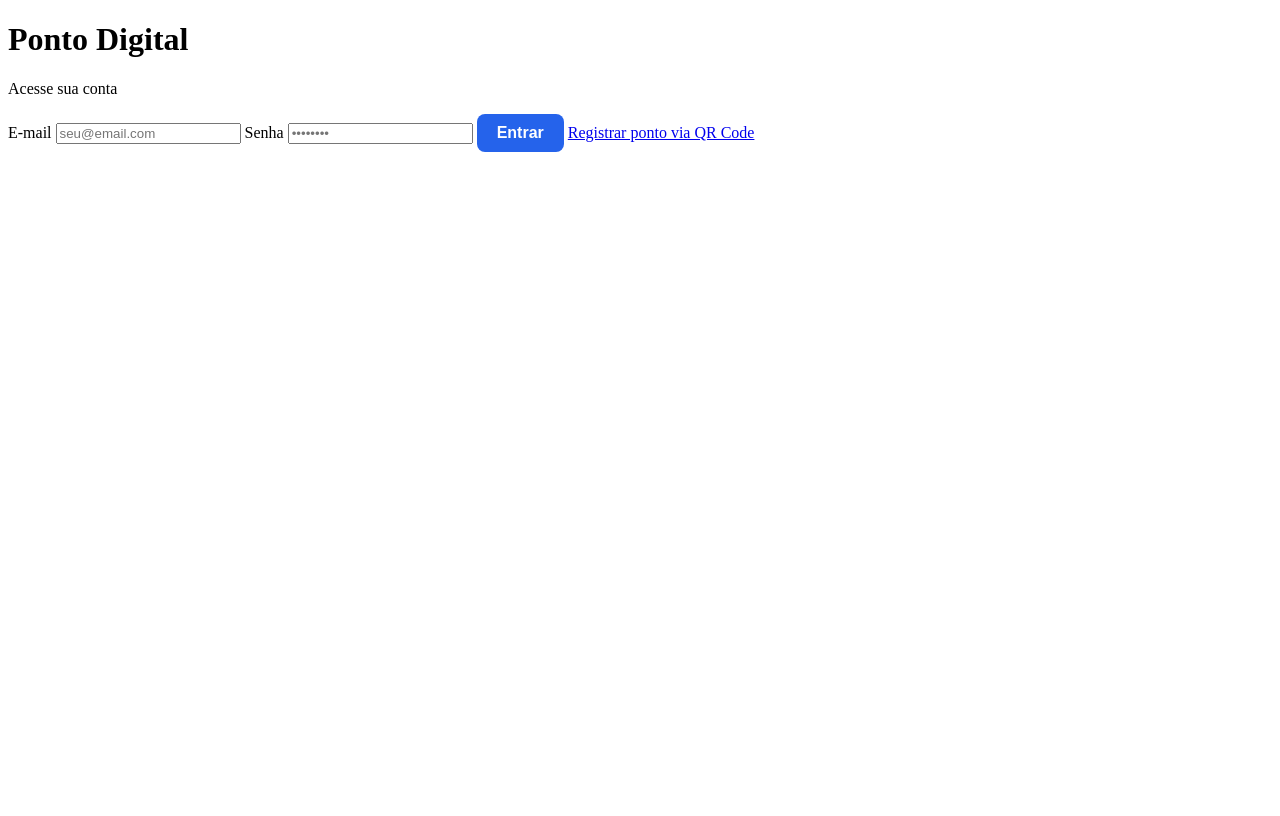
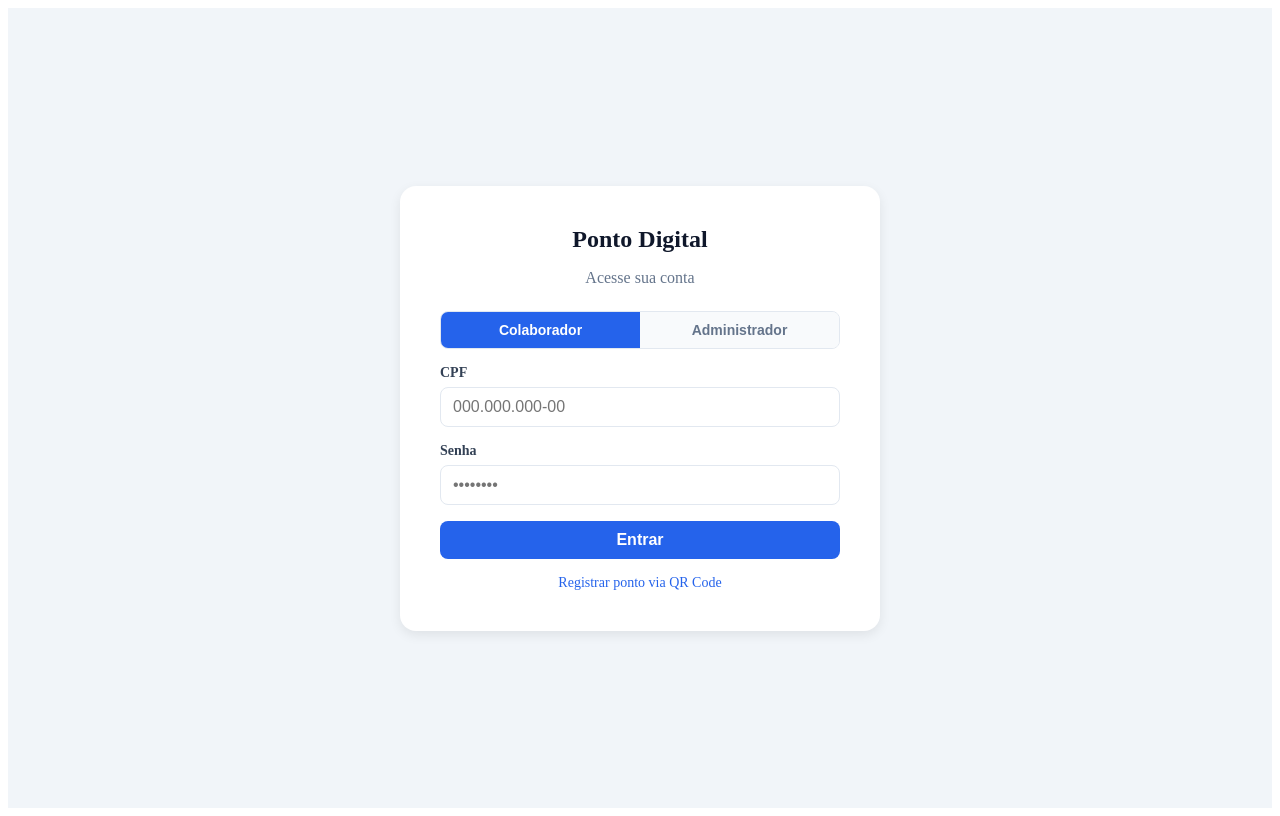
Before and after one commit to GianG-17/Frameworks_Web, a SvelteKit app: page /auth/login in a window 1280 px wide. Built offline with nearby package versions, Linux system fonts and the light colour scheme; no server answers.

Commit message:
Adiciona suporte a autenticação por CPF e implementa logout na interface do usuário

```diff
--- a/src/app.d.ts
+++ b/src/app.d.ts
@@ -10,6 +10,7 @@ declare global {
         id: string;
         name: string;
         email: string;
+        cpf: string;
         role: 'admin' | 'colaborador';
       } | null;
     }
--- a/src/routes/auth/login/+page.svelte
+++ b/src/routes/auth/login/+page.svelte
@@ -1,26 +1,44 @@
 <!--
   @page /auth/login
-  @description Página de login — credenciais (email + senha).
+  @description Página de login — admin por email, colaborador por CPF.
 -->
 <script lang="ts">
   import { goto } from '$app/navigation';
   import Button from '@/components/ui/Button.svelte';
   import { authService } from '@/services/auth.service';
   import { setUser } from '@/store/auth.store';
-  import { isValidEmail, isNotEmpty } from '@/utils/validators';
+  import { isValidEmail, isValidCpf, isNotEmpty, formatCpfInput } from '@/utils/validators';
 
-  let email = $state('');
+  type LoginTab = 'admin' | 'colaborador';
+
+  let activeTab = $state<LoginTab>('colaborador');
+  let identifier = $state('');
   let password = $state('');
   let loading = $state(false);
   let errorMsg = $state('');
 
+  function handleTabChange(tab: LoginTab): void {
+    activeTab = tab;
+    identifier = '';
+    password = '';
+    errorMsg = '';
+  }
+
+  function handleCpfInput(e: Event): void {
+    const input = e.target as HTMLInputElement;
+    identifier = formatCpfInput(input.value);
+  }
+
   function validate(): string | null {
-    if (!isNotEmpty(email) || !isNotEmpty(password)) return 'Preencha todos os campos.';
-    if (!isValidEmail(email)) return 'E-mail inválido.';
+    if (!isNotEmpty(identifier) || !isNotEmpty(password)) return 'Preencha todos os campos.';
+
+    if (activeTab === 'admin' && !isValidEmail(identifier)) return 'E-mail inválido.';
+    if (activeTab === 'colaborador' && !isValidCpf(identifier)) return 'CPF inválido.';
+
     return null;
   }
 
-  async function handleLogin() {
+  async function handleLogin(): Promise<void> {
     const validationError = validate();
     if (validationError) {
       errorMsg = validationError;
@@ -30,7 +48,7 @@
     loading = true;
     errorMsg = '';
     try {
-      const { token, user } = await authService.login({ email, password });
+      const { token, user } = await authService.login({ identifier, password });
 
       localStorage.setItem('auth_token', token);
       document.cookie = `auth_token=${token}; path=/; SameSite=Lax`;
@@ -47,19 +65,54 @@
   }
 </script>
 
+<svelte:head>
+  <title>Login — Ponto Digital</title>
+</svelte:head>
+
 <div class="login-page">
   <div class="login-card">
     <h1>Ponto Digital</h1>
     <p>Acesse sua conta</p>
 
+    <div class="tabs">
+      <button
+        class="tab"
+        class:tab--active={activeTab === 'colaborador'}
+        onclick={() => handleTabChange('colaborador')}
+      >
+        Colaborador
+      </button>
+      <button
+        class="tab"
+        class:tab--active={activeTab === 'admin'}
+        onclick={() => handleTabChange('admin')}
+      >
+        Administrador
+      </button>
+    </div>
+
     {#if errorMsg}
       <div class="error" role="alert">{errorMsg}</div>
     {/if}
 
-    <label>
-      E-mail
-      <input type="email" bind:value={email} placeholder="seu@email.com" />
-    </label>
+    {#if activeTab === 'admin'}
+      <label>
+        E-mail
+        <input type="email" bind:value={identifier} placeholder="seu@email.com" />
+      </label>
+    {:else}
+      <label>
+        CPF
+        <input
+          type="text"
+          value={identifier}
+          oninput={handleCpfInput}
+          placeholder="000.000.000-00"
+          inputmode="numeric"
+          maxlength="14"
+        />
+      </label>
+    {/if}
 
     <label>
       Senha
@@ -71,3 +124,105 @@
     <a href="/auth/qrcode" class="qr-link">Registrar ponto via QR Code</a>
   </div>
 </div>
+
+<style>
+  .login-page {
+    display: flex;
+    align-items: center;
+    justify-content: center;
+    min-height: 100vh;
+    background: #f1f5f9;
+  }
+
+  .login-card {
+    background: #fff;
+    padding: 2.5rem;
+    border-radius: 1rem;
+    box-shadow: 0 4px 12px rgba(0, 0, 0, 0.08);
+    width: 100%;
+    max-width: 400px;
+    display: flex;
+    flex-direction: column;
+    gap: 1rem;
+  }
+
+  .login-card h1 {
+    font-size: 1.5rem;
+    color: #0f172a;
+    text-align: center;
+    margin: 0;
+  }
+
+  .login-card p {
+    text-align: center;
+    color: #64748b;
+    margin: 0 0 0.5rem;
+  }
+
+  .tabs {
+    display: flex;
+    gap: 0;
+    border-radius: 0.5rem;
+    overflow: hidden;
+    border: 1px solid #e2e8f0;
+  }
+
+  .tab {
+    flex: 1;
+    padding: 0.625rem;
+    border: none;
+    background: #f8fafc;
+    color: #64748b;
+    font-size: 0.875rem;
+    font-weight: 600;
+    cursor: pointer;
+    transition: all 150ms ease;
+  }
+
+  .tab--active {
+    background: var(--color-primary, #2563eb);
+    color: #fff;
+  }
+
+  label {
+    display: flex;
+    flex-direction: column;
+    gap: 0.375rem;
+    font-size: 0.875rem;
+    font-weight: 600;
+    color: #334155;
+  }
+
+  input {
+    padding: 0.625rem 0.75rem;
+    border: 1px solid #e2e8f0;
+    border-radius: 0.5rem;
+    font-size: 1rem;
+    outline: none;
+    transition: border-color 150ms ease;
+  }
+
+  input:focus {
+    border-color: var(--color-primary, #2563eb);
+  }
+
+  .error {
+    background: #fef2f2;
+    color: #dc2626;
+    padding: 0.75rem 1rem;
+    border-radius: 0.5rem;
+    text-align: center;
+    font-size: 0.875rem;
+  }
+
+  .qr-link {
+    text-align: center;
+    color: var(--color-primary, #2563eb);
+    font-size: 0.875rem;
+    text-decoration: none;
+  }
+
+  .qr-link:hover {
+    text-decoration: underline;
+  }
+</style>
--- a/src/services/auth.service.ts
+++ b/src/services/auth.service.ts
@@ -7,7 +7,7 @@ import { post, get } from './api';
 import { authMockService } from './mock/auth.mock';
 
 export interface LoginCredentials {
-  email: string;
+  identifier: string;
   password: string;
 }
 
@@ -17,6 +17,7 @@ export interface AuthResponse {
     id: string;
     name: string;
     email: string;
+    cpf: string;
     role: 'admin' | 'colaborador';
   };
 }
@@ -30,7 +31,7 @@ const USE_MOCK = !import.meta.env.VITE_API_URL || import.meta.env.VITE_USE_MOCK
 
 const realAuthService = {
   login: (credentials: LoginCredentials) =>
-    post<AuthResponse>('/auth/login', credentials),
+    post<AuthResponse>('/auth/login', credentials) as Promise<AuthResponse>,
 
   loginByQrCode: (payload: QrCodePayload) =>
     post<AuthResponse>('/auth/qrcode', payload),
--- a/src/services/mock/auth.mock.ts
+++ b/src/services/mock/auth.mock.ts
@@ -1,9 +1,5 @@
 import type { LoginCredentials, AuthResponse, QrCodePayload } from '../auth.service';
-import { MOCK_USERS, MOCK_PASSWORDS, encodeToken, decodeToken } from './data';
-
-function findUserByEmail(email: string): AuthResponse['user'] | undefined {
-  return MOCK_USERS.find((u) => u.email === email);
-}
+import { MOCK_USERS, MOCK_PASSWORDS, encodeToken, decodeToken, findUserByIdentifier } from './data';
 
 function simulateDelay<T>(value: T): Promise<T> {
   return new Promise((resolve) => setTimeout(() => resolve(value), 300));
@@ -11,8 +7,9 @@ function simulateDelay<T>(value: T): Promise<T> {
 
 export const authMockService = {
   async login(credentials: LoginCredentials): Promise<AuthResponse> {
-    const user = findUserByEmail(credentials.email);
-    const expectedPassword = MOCK_PASSWORDS[credentials.email];
+    const user = findUserByIdentifier(credentials.identifier);
+    const normalizedKey = credentials.identifier.replace(/\D/g, '') || credentials.identifier;
+    const expectedPassword = MOCK_PASSWORDS[credentials.identifier] ?? MOCK_PASSWORDS[normalizedKey];
 
     if (!user || credentials.password !== expectedPassword) {
       throw { status: 401, message: 'Credenciais inválidas' };
--- a/src/services/mock/data.ts
+++ b/src/services/mock/data.ts
@@ -6,20 +6,31 @@ export const MOCK_USERS: AuthResponse['user'][] = [
     id: 'usr_001',
     name: 'Ana Silva',
     email: 'ana@empresa.com',
+    cpf: '529.982.247-25',
     role: 'admin'
   },
   {
     id: 'usr_002',
     name: 'Carlos Souza',
     email: 'carlos@empresa.com',
+    cpf: '111.444.777-35',
     role: 'colaborador'
   }
 ];
 
 export const MOCK_PASSWORDS: Record<string, string> = {
   'ana@empresa.com': 'Senha123',
-  'carlos@empresa.com': 'Senha123'
+  '52998224725': 'Senha123',
+  'carlos@empresa.com': 'Senha123',
+  '11144477735': 'Senha123'
 };
+
+export function findUserByIdentifier(identifier: string): AuthResponse['user'] | undefined {
+  const normalized = identifier.replace(/\D/g, '');
+  return MOCK_USERS.find(
+    (u) => u.email === identifier || u.cpf.replace(/\D/g, '') === normalized
+  );
+}
 
 function buildPunch(
   userId: string,
--- a/src/store/auth.store.ts
+++ b/src/store/auth.store.ts
@@ -12,6 +12,7 @@ export interface User {
   id: string;
   name: string;
   email: string;
+  cpf: string;
   role: 'admin' | 'colaborador';
 }
 
--- a/src/utils/validators.ts
+++ b/src/utils/validators.ts
@@ -14,3 +14,27 @@ export function isStrongPassword(password: string): boolean {
 export function isNotEmpty(value: string): boolean {
   return value.trim().length > 0;
 }
+
+export function isValidCpf(cpf: string): boolean {
+  const digits = cpf.replace(/\D/g, '');
+  if (digits.length !== 11 || /^(\d)\1{10}$/.test(digits)) return false;
+
+  for (let t = 9; t < 11; t++) {
+    let sum = 0;
+    for (let i = 0; i < t; i++) {
+      sum += Number(digits[i]) * (t + 1 - i);
+    }
+    const remainder = (sum * 10) % 11;
+    if ((remainder === 10 ? 0 : remainder) !== Number(digits[t])) return false;
+  }
+
+  return true;
+}
+
+export function formatCpfInput(value: string): string {
+  const digits = value.replace(/\D/g, '').slice(0, 11);
+  if (digits.length <= 3) return digits;
+  if (digits.length <= 6) return `${digits.slice(0, 3)}.${digits.slice(3)}`;
+  if (digits.length <= 9) return `${digits.slice(0, 3)}.${digits.slice(3, 6)}.${digits.slice(6)}`;
+  return `${digits.slice(0, 3)}.${digits.slice(3, 6)}.${digits.slice(6, 9)}-${digits.slice(9)}`;
+}
```
Also changed, not shown: src/components/layout/AppShell.svelte (+48 -1 lines).
